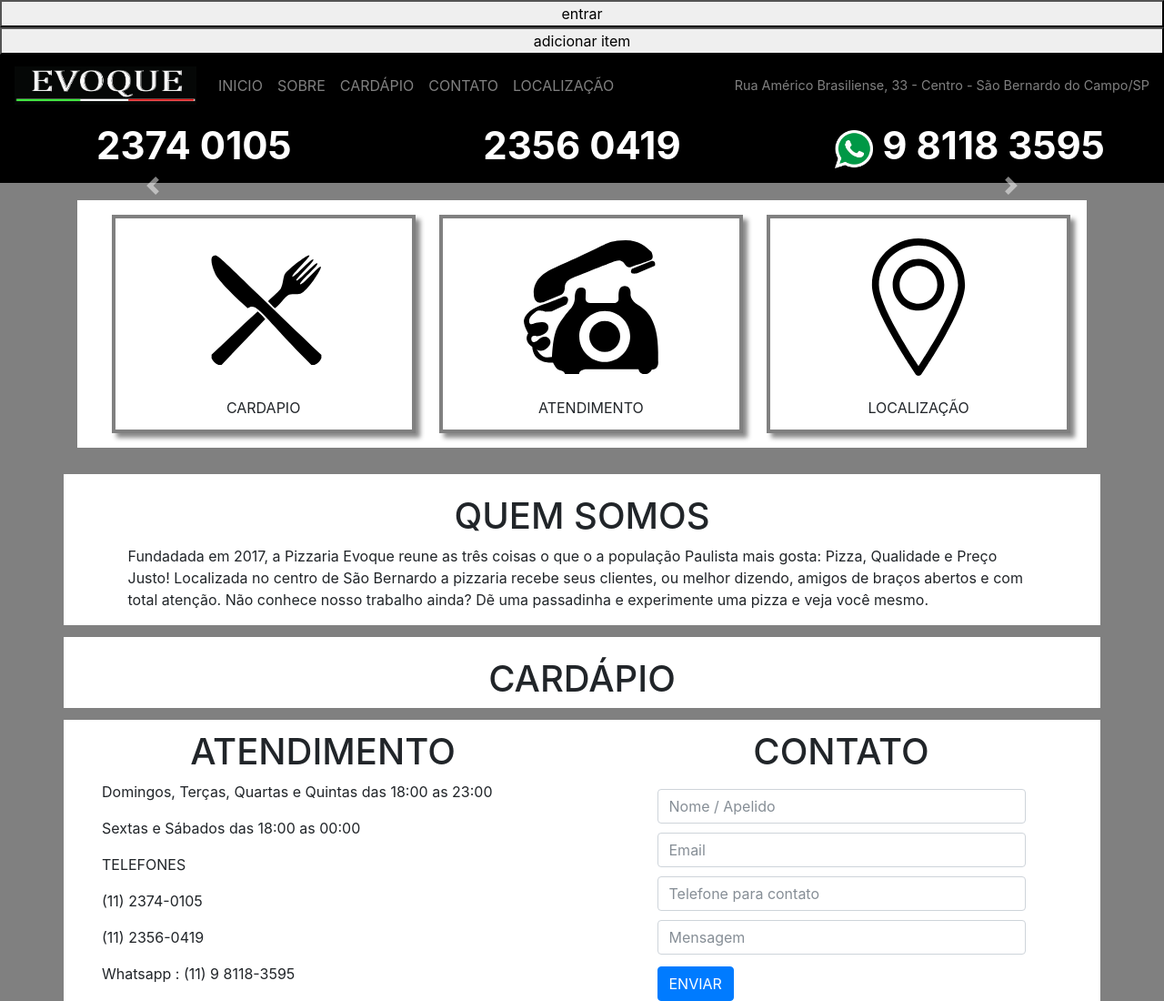
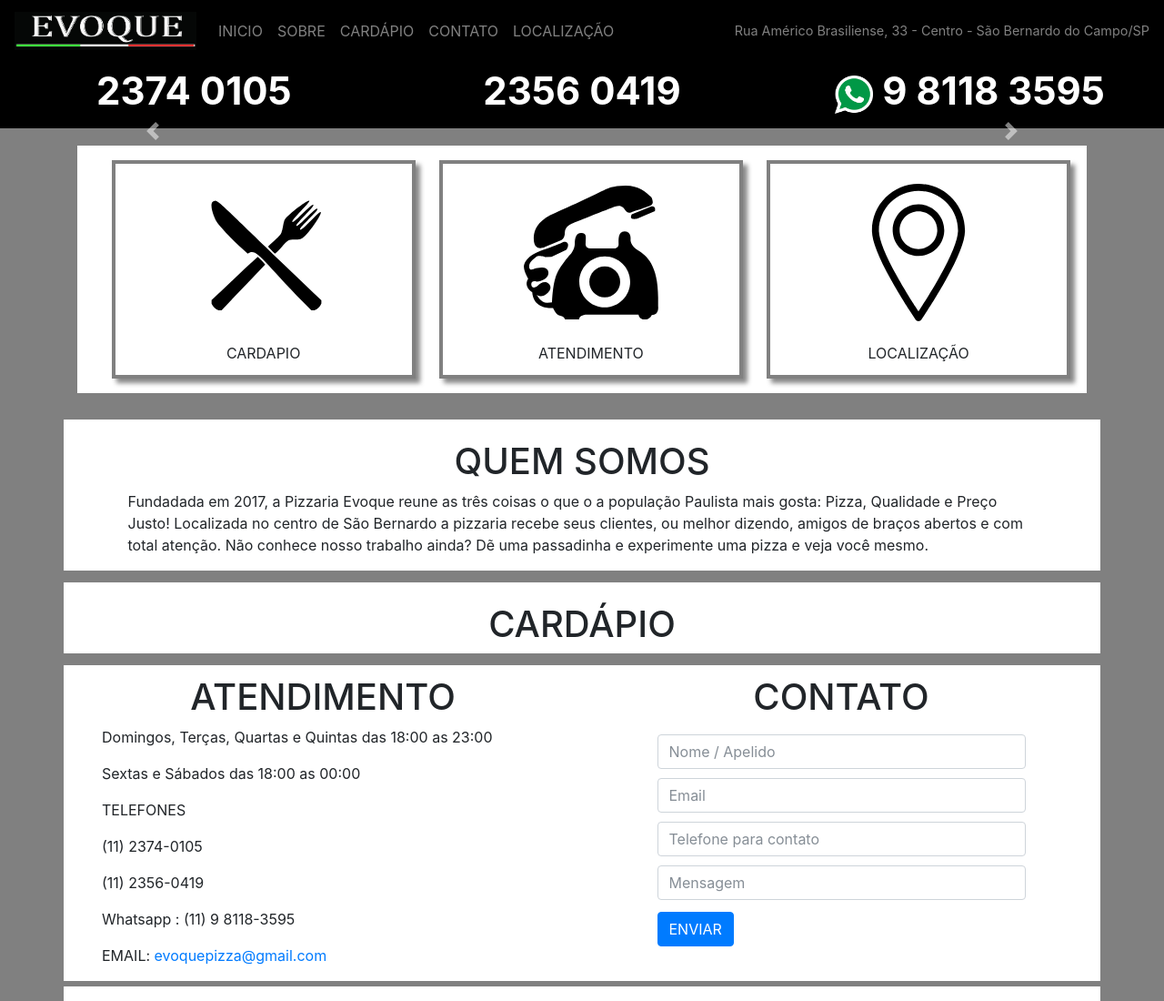
Before and after one commit to evoquepizzaria/evoquepizzaria.github.io, a website: page index.html in a window 1280 px wide. Shown: the top 1100 px of the page at 91% size. Drawn offline with nearby package versions, Linux system fonts and the light colour scheme; no server answers.

Commit message:
removing top buttons

```diff
--- a/index.html
+++ b/index.html
@@ -22,8 +22,7 @@
 </head>
 
 <body>
-<button onclick="auth()" >entrar </button>
-<button onclick="addItem()" >adicionar item</button>
+
     <nav id="nav" class="navbar sticky-top navbar-expand-sm navbar-dark" style="background-color: #000">
 
         <a class="navbar-brand" href="#">
```
